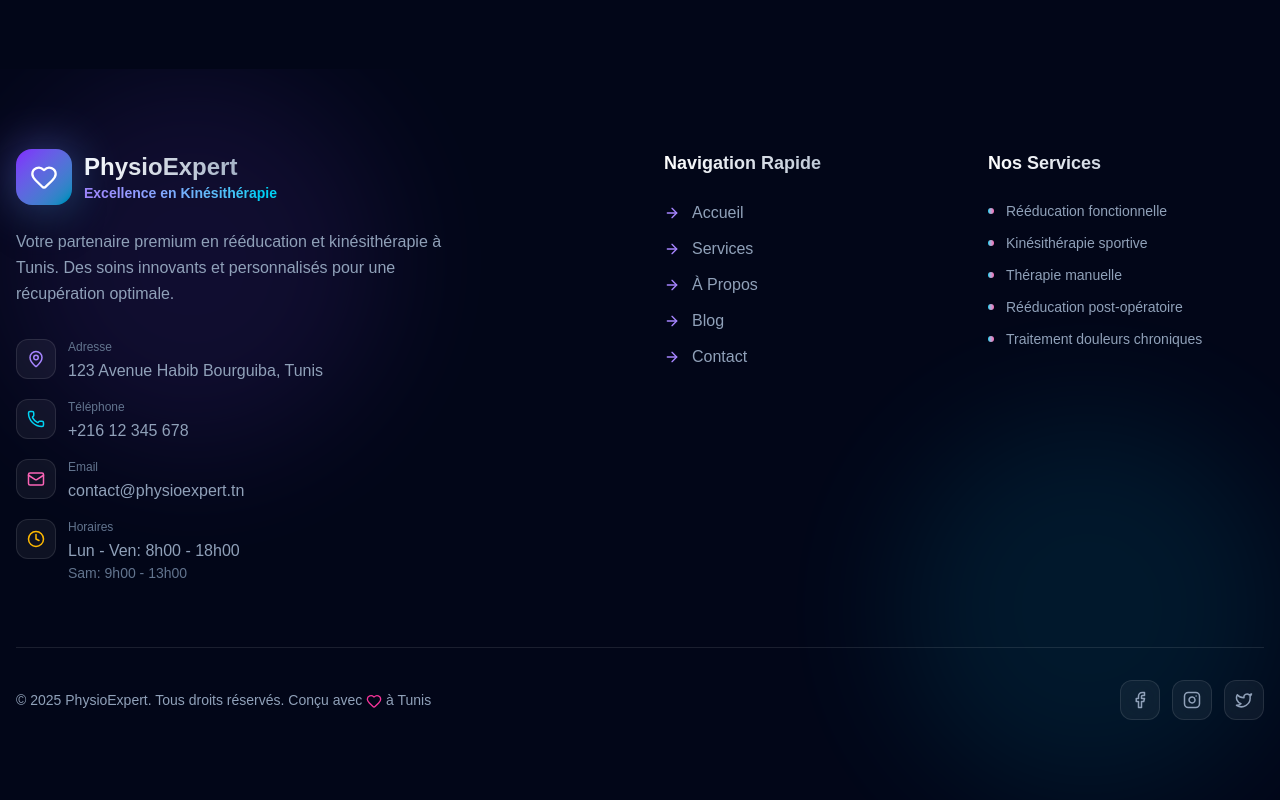
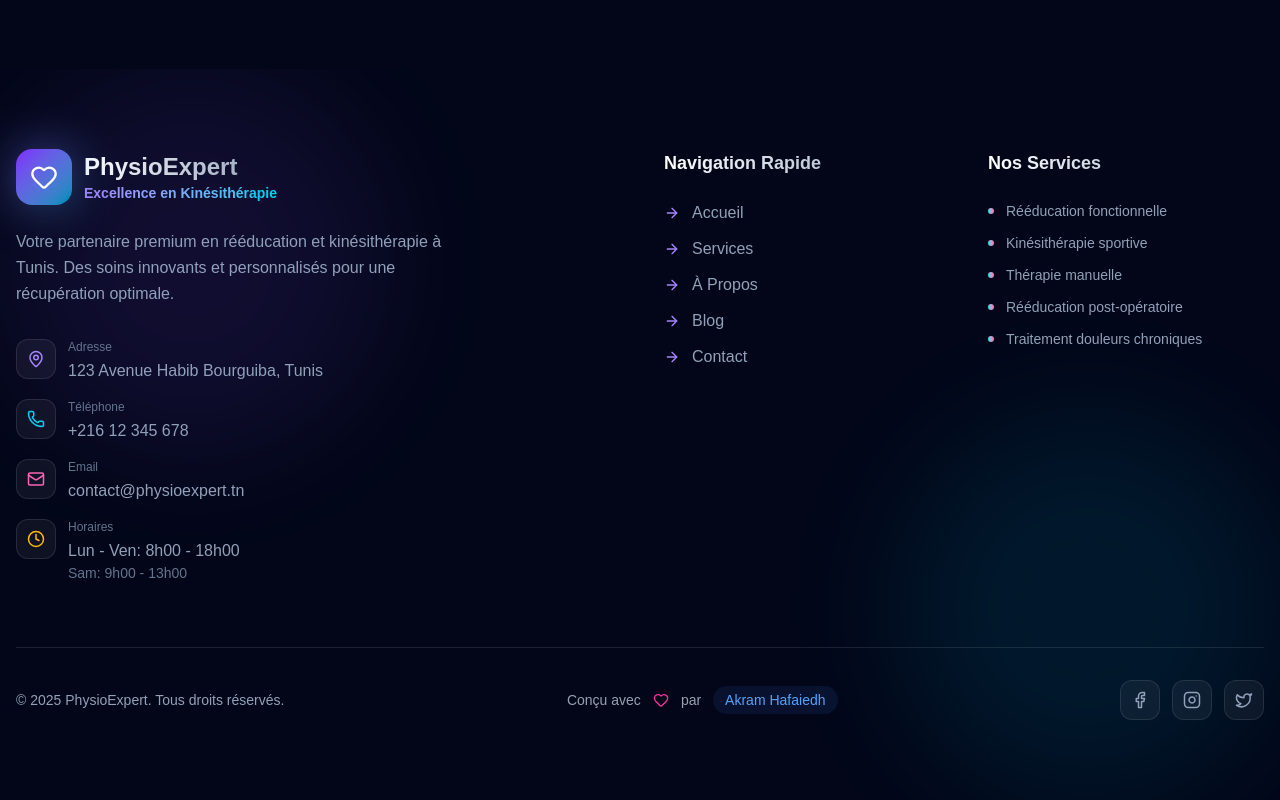
Before and after one commit to Akram-Hafaiedh/khalil-ghedamssi, a Next.js app: page / in a window 1280 px wide. Shown: the part 4475-5275 px from the top of the page. Built offline with nearby package versions, Linux system fonts and the light colour scheme.

Commit message:
added analytics and update footer

```diff
--- a/app/layout.tsx
+++ b/app/layout.tsx
@@ -3,6 +3,7 @@ import { Geist, Geist_Mono } from "next/font/google";
 import "./globals.css";
 import PublicHeader from "@/components/layout/public/Header";
 import PublicFooter from "@/components/layout/public/Footer";
+import { Analytics } from '@vercel/analytics/next';
 
 const geistSans = Geist({
   variable: "--font-geist-sans",
@@ -31,6 +32,7 @@ export default function RootLayout({
       <body
         className={`${geistSans.variable} ${geistMono.variable} antialiased`}
       >
+        <Analytics />
         <PublicHeader />
         {children}
         <PublicFooter />
--- a/components/layout/public/Footer.tsx
+++ b/components/layout/public/Footer.tsx
@@ -1,6 +1,4 @@
 // components/layout/public/Footer.tsx
-
-import Newsletter from "@/components/ui/NewsLetter";
 import { ArrowRight, Clock, Facebook, Heart, Instagram, Mail, MapPin, Phone, Twitter } from "lucide-react";
 import Link from "next/link";
 
@@ -143,9 +141,21 @@ export default function PublicFooter() {
                 <div className="border-t border-white/10 pt-8">
                     <div className="flex flex-col md:flex-row justify-between items-center gap-6">
                         <p className="text-slate-400 text-sm">
-                            © {currentYear} PhysioExpert. Tous droits réservés. Conçu avec{' '}
-                            <Heart className="inline w-4 h-4 text-pink-500" /> à Tunis
+                            © {currentYear} PhysioExpert. Tous droits réservés.
                         </p>
+                        <div className="flex flex-wrap items-center justify-center gap-x-3 gap-y-2 text-gray-400 text-sm">
+                            <span>Conçu avec</span>
+                            <Heart className="inline w-4 h-4 text-pink-500" />
+                            <span>par</span>
+                            <a
+                                href="https://portfolio-six-mu-c3zpt9l3gd.vercel.app/"
+                                target="_blank"
+                                rel="noopener noreferrer"
+                                className="text-blue-400 hover:text-blue-300 transition-colors font-medium bg-blue-500/10 px-3 py-1 rounded-full hover:bg-blue-500/20"
+                            >
+                                Akram Hafaiedh
+                            </a>
+                        </div>
 
                         <div className="flex items-center space-x-3">
                             <Link
--- a/package.json
+++ b/package.json
@@ -9,6 +9,7 @@
     "lint": "eslint"
   },
   "dependencies": {
+    "@vercel/analytics": "^1.5.0",
     "lucide-react": "^0.554.0",
     "next": "16.0.3",
     "react": "19.2.0",
```
Also changed, not shown: 1 other file (tests, documents, lock files or other folders).
